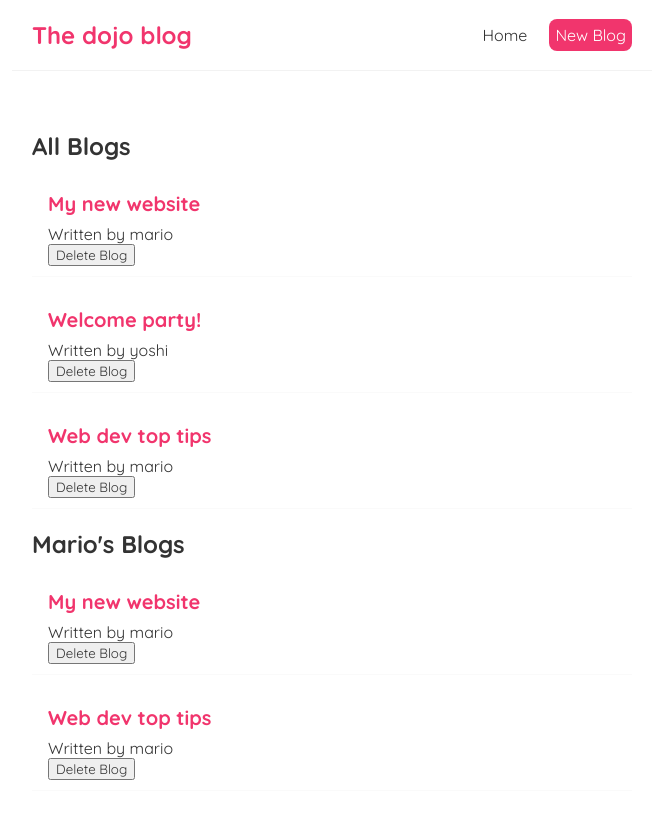
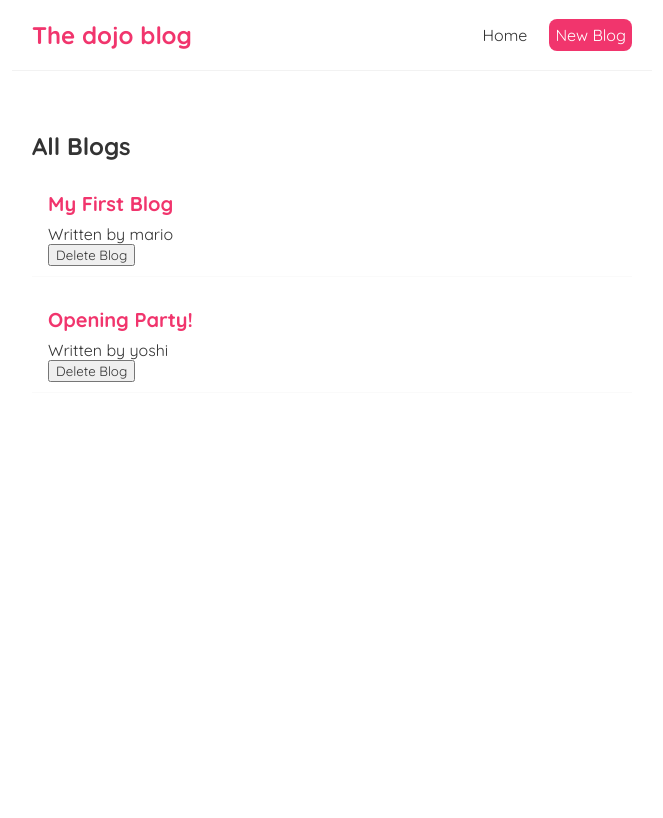
Before and after one commit to akramghaleb/react-The-dojo-blog, a React (Create React App) app in the folder dojo-blog/: page / in a window 1280 px wide. Shown: the top 818 px of the page, without its empty margins (308-971 px from the left). Built offline with nearby package versions, Linux system fonts and the light colour scheme; data requests are answered from the project's data file.

Commit message:
Fetching Data with useEffect

```diff
--- a/dojo-blog/src/Home.js
+++ b/dojo-blog/src/Home.js
@@ -2,27 +2,27 @@
 import BlogList from './BlogList';
 
 const HomePage = () => {
-    const [blogs ,setBlogs] = useState([
-        { title: 'My new website', body: 'lorem ipsum...', author: 'mario', id: 1 },
-        { title: 'Welcome party!', body: 'lorem ipsum...', author: 'yoshi', id: 2 },
-        { title: 'Web dev top tips', body: 'lorem ipsum...', author: 'mario', id: 3 }
-      ])
+    const [blogs ,setBlogs] = useState(null)
 
       const deleteBlog = (id) => {
         setBlogs(blogs.filter((blog) => blog.id !== id))
       }
 
       useEffect(()=>{
-        console.log(blogs);
-      });
+
+        fetch('http://localhost:8000/blogs')
+            .then((res)=>{
+                return res.json();
+            })
+            .then((data)=>{
+                setBlogs(data);
+            });
+
+      } , []);
 
     return (
         <div className="home">
-            <BlogList blogs={blogs} title='All Blogs' deleteBlog={deleteBlog}/>
-            <BlogList
-                deleteBlog={deleteBlog}
-                blogs={blogs.filter((blog)=> blog.author === 'mario')}
-                title="Mario's Blogs"/>
+            {blogs && <BlogList blogs={blogs} title='All Blogs' deleteBlog={deleteBlog}/>}
         </div>
      );
 }
```
Also changed, not shown: 1 other file (tests, documents, lock files or other folders).
